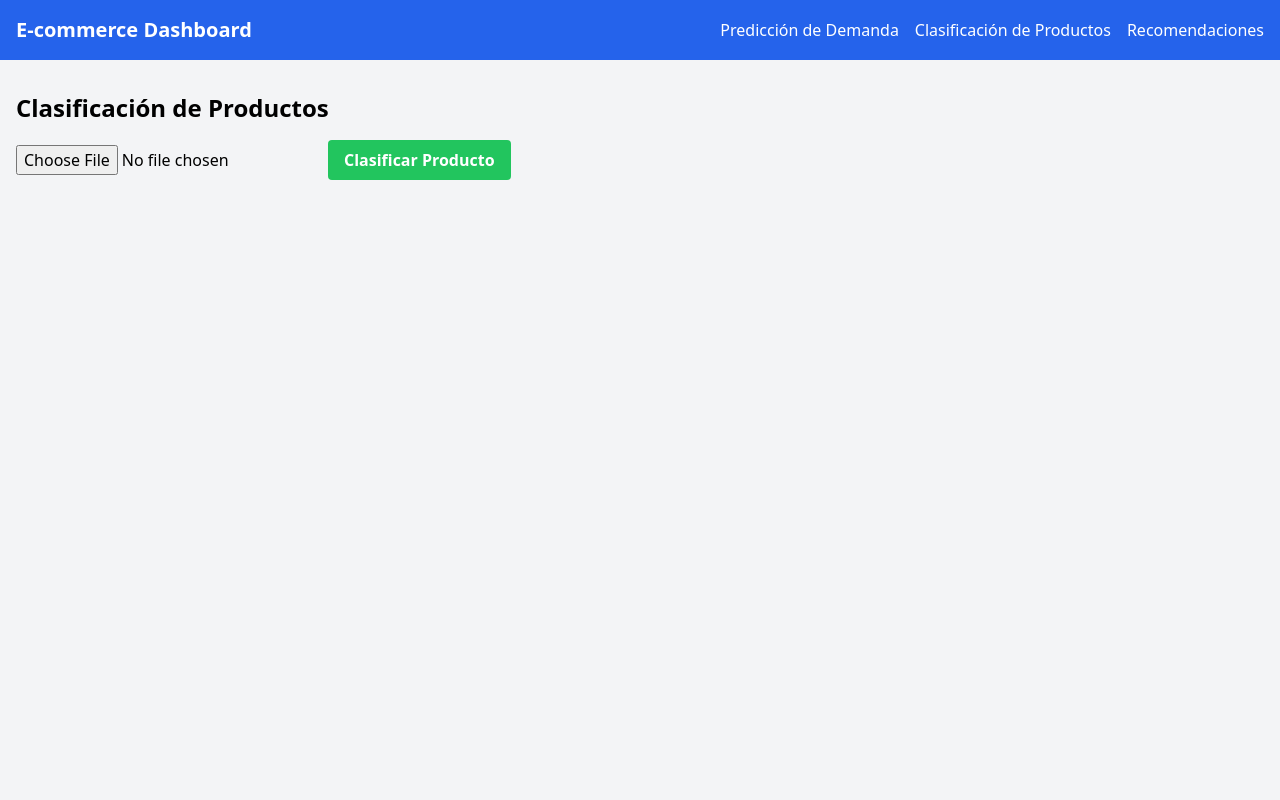
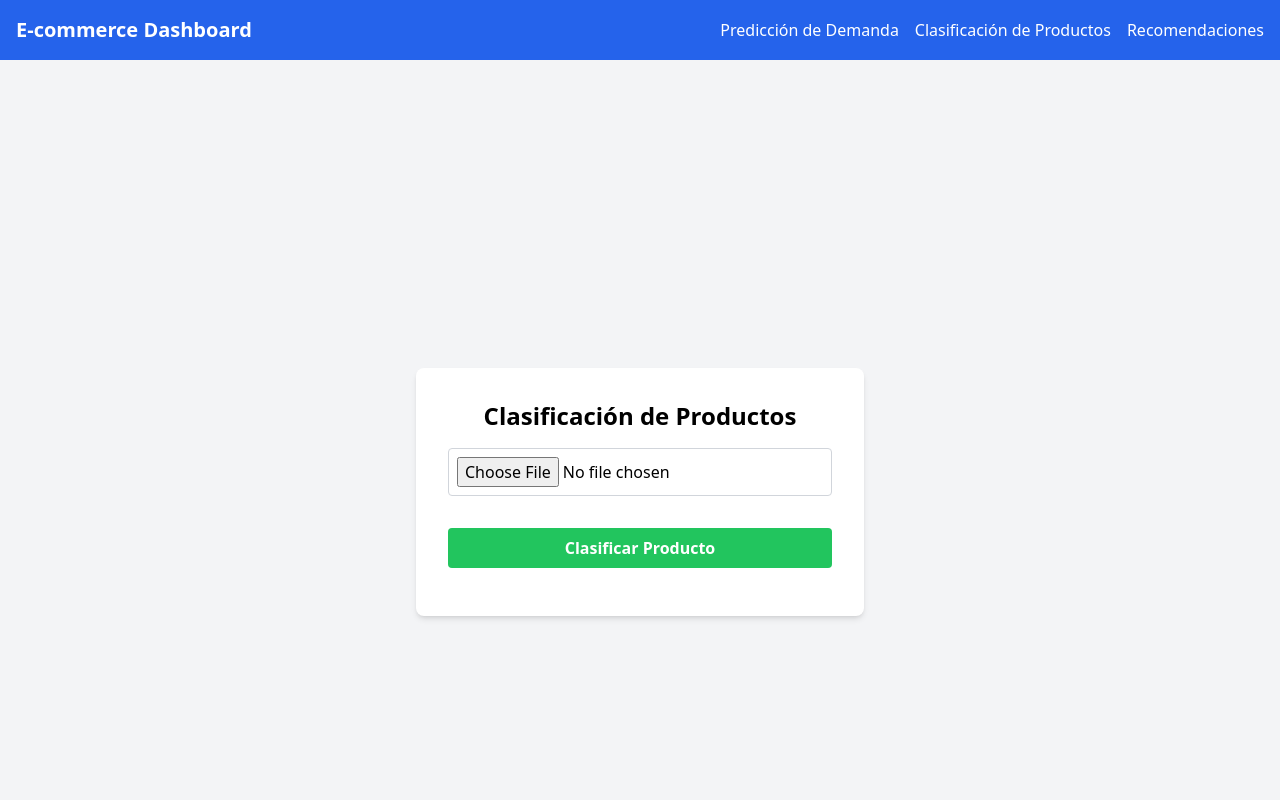
Before and after one commit to caroAM22/ecomAI-frontend, a React (Vite) app: page /classification in a window 1280 px wide. Shown: the top 800 px of the page. Built offline with nearby package versions, Linux system fonts and the light colour scheme.

Commit message:
Update ProductClassification.tsx

```diff
--- a/src/pages/ProductClassification.tsx
+++ b/src/pages/ProductClassification.tsx
@@ -1,51 +1,79 @@
-import { useState } from "react"
+import { useState } from "react";
 
 const ProductClassification = () => {
-  const [selectedFile, setSelectedFile] = useState<File | null>(null)
-  const [classification, setClassification] = useState<string>("")
+  const [selectedFile, setSelectedFile] = useState<File | null>(null);
+  const [previewUrl, setPreviewUrl] = useState<string | null>(null);
+  const [classification, setClassification] = useState<string>("");
 
   const handleFileChange = (event: React.ChangeEvent<HTMLInputElement>) => {
-    if (event.target.files) {
-      setSelectedFile(event.target.files[0])
+    if (event.target.files && event.target.files[0]) {
+      const file = event.target.files[0];
+      setSelectedFile(file);
+
+      const fileReader = new FileReader();
+      fileReader.onloadend = () => {
+        setPreviewUrl(fileReader.result as string);
+      };
+      fileReader.readAsDataURL(file);
     }
-  }
+  };
 
   const handleSubmit = async (event: React.FormEvent<HTMLFormElement>) => {
-    event.preventDefault()
-    if (!selectedFile) return
+    event.preventDefault();
+    if (!selectedFile) return;
 
-    const formData = new FormData()
-    formData.append("image", selectedFile)
+    const formData = new FormData();
+    formData.append("image", selectedFile);
 
     try {
       const response = await fetch("/api/product-classification", {
         method: "POST",
         body: formData,
-      })
-      const data = await response.json()
-      setClassification(data.classification)
+      });
+      const data = await response.json();
+      setClassification(data.classification);
     } catch (error) {
-      console.error("Error classifying product:", error)
+      console.error("Error classifying product:", error);
     }
-  }
+  };
 
   return (
-    <div>
-      <h1 className="text-2xl font-bold mb-4">Clasificación de Productos</h1>
+    <div className="min-h-screen flex items-center justify-center bg-gray-100">
+      <div className="bg-white p-8 rounded-lg shadow-md w-full max-w-md">
+        <h1 className="text-2xl font-bold mb-4 text-center">Clasificación de Productos</h1>
         <form onSubmit={handleSubmit} className="mb-4">
-        <input type="file" onChange={handleFileChange} accept="image/*" className="mb-2" />
-        <button type="submit" className="bg-green-500 hover:bg-green-700 text-white font-bold py-2 px-4 rounded">
+          <input
+            type="file"
+            onChange={handleFileChange}
+            accept="image/*"
+            className="mb-4 w-full p-2 border border-gray-300 rounded"
+          />
+          {previewUrl && (
+            <div className="mt-4 text-center">
+              <h2 className="text-xl font-semibold">Imagen:</h2>
+              <img
+                src={previewUrl}
+                alt="Previsualización"
+                className="mt-2 mx-auto max-w-full h-auto max-h-48 rounded"
+              />
+            </div>
+          )}
+          <button
+            type="submit"
+            className="bg-green-500 hover:bg-green-700 text-white font-bold py-2 px-4 rounded mt-4 w-full"
+          >
             Clasificar Producto
           </button>
         </form>
         {classification && (
-        <div className="mt-4">
+          <div className="mt-4 text-center">
             <h2 className="text-xl font-semibold">Resultado de la clasificación:</h2>
             <p className="text-lg">{classification}</p>
           </div>
         )}
       </div>
-  )
-}
+    </div>
+  );
+};
 
-export default ProductClassification
+export default ProductClassification;
```
Lines whose indentation alone changed are shown as unchanged.
